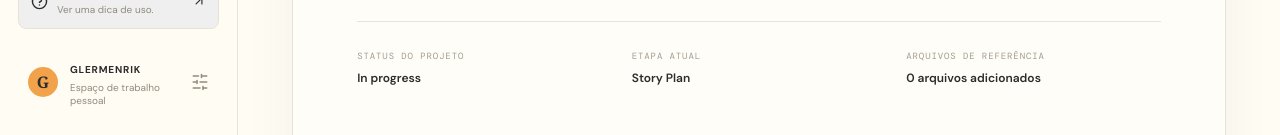
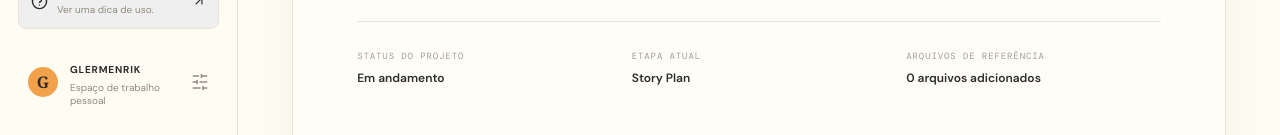
Before and after one commit to studio-gh/portfolio-studio, a React (Vite) app: page / in a window 1280 px wide. Both pictures are taken after a click on the button "Prévia do projeto". Shown: the part 665-800 px from the top of the page. Built offline with nearby package versions, Linux system fonts and the light colour scheme; a web font is replaced by a local one.

Commit message:
Refina textos restantes e filtros em português brasileiro

```diff
--- a/src/App.tsx
+++ b/src/App.tsx
@@ -5,7 +5,7 @@ type Stage = "Drop In" | "Evidence" | "Story Plan" | "Design" | "Your Look" | "P
 type Project = { id: string; title: string; category: string; stage: Stage; updated: string; description: string; };
 type AssetMeta = { id: string; name: string; type: string; size: number; };
 type TemplateName = "Bento" | "Studio" | "Editorial";
-type FilterName = "All projects" | "In progress" | "Ready to publish";
+type FilterName = "Todos os projetos" | "Em andamento" | "Prontos para publicar";
 type Section = "Overview" | "Case studies" | "Appearance" | "Preview";
 const sectionLabels: Record<Section, string> = { Overview: "Visão geral", "Case studies": "Estudos de caso", Appearance: "Aparência", Preview: "Prévia" };
 const stageLabels: Record<Stage, string> = { "Drop In": "Adicionar materiais", Evidence: "Evidências", "Story Plan": "Estrutura da história", Design: "Design", "Your Look": "Sua identidade", Publish: "Publicação" };
@@ -81,7 +81,7 @@ export default function App() {
   const [active, setActive] = useState<Stage>("Drop In");
   const [selected, setSelected] = useState<string>("p1");
   const [query, setQuery] = useState("");
-  const [filter, setFilter] = useState<FilterName>("All projects");
+  const [filter, setFilter] = useState<FilterName>("Todos os projetos");
   const [section, setSection] = useState<Section>("Overview");
   const [approved, setApproved] = useState<Record<string, boolean>>(() => readJSON("portfolio-studio-approved", {}));
   const [showNew, setShowNew] = useState(false);
@@ -98,7 +98,7 @@ export default function App() {
   const current = projects.find(p => p.id === selected) ?? projects[0];
   const filtered = useMemo(() => projects.filter(p => {
     const matchesQuery = (p.title + " " + p.category + " " + p.description).toLowerCase().includes(query.toLowerCase());
-    const matchesFilter = filter === "All projects" || (filter === "In progress" && p.stage !== "Publish") || (filter === "Ready to publish" && p.stage === "Publish");
+    const matchesFilter = filter === "Todos os projetos" || (filter === "Em andamento" && p.stage !== "Publish") || (filter === "Prontos para publicar" && p.stage === "Publish");
     return matchesQuery && matchesFilter;
   }), [projects, query, filter]);
 
@@ -187,7 +187,7 @@ export default function App() {
             <h1>{current.title}</h1>
             <p className="case-preview-intro">{current.description || "Uma história de projeto em construção. Adicione contexto e evidências no editor para desenvolver esta introdução."}</p>
             <div className="case-preview-rule"/>
-            <div className="case-preview-grid"><div><span>STATUS DO PROJETO</span><b>{approved[current.id] ? "Aprovado para o design" : "In progress"}</b></div><div><span>ETAPA ATUAL</span><b>{current.stage}</b></div><div><span>ARQUIVOS DE REFERÊNCIA</span><b>{currentAssets.length} arquivos adicionados</b></div></div>
+            <div className="case-preview-grid"><div><span>STATUS DO PROJETO</span><b>{approved[current.id] ? "Aprovado para o design" : "Em andamento"}</b></div><div><span>ETAPA ATUAL</span><b>{current.stage}</b></div><div><span>ARQUIVOS DE REFERÊNCIA</span><b>{currentAssets.length} arquivos adicionados</b></div></div>
             <section><div className="eyebrow">A HISTÓRIA</div><h2>O desafio</h2><p>{notes[current.id]?.trim() || "Suas anotações aparecerão aqui quando você adicioná-las na etapa de evidências. Este é um texto ilustrativo, não um conteúdo extraído do projeto."}</p></section>
             <section><div className="eyebrow">ARQUIVOS DE REFERÊNCIA</div><h2>Arquivos do projeto</h2><div className="preview-file-list">{currentAssets.length ? currentAssets.map(file => <div key={file.id}><FileText size={16}/><span>{file.name}</span><small>{Math.max(1,Math.round(file.size/1024))} KB</small></div>) : <p>Nenhum arquivo adicionado ainda.</p>}</div></section>
             <div className="preview-footnote">PRÉVIA PRIVADA · NÃO PUBLICADA</div>
@@ -225,7 +225,7 @@ export default function App() {
           <div className="project-info"><div><h3>{p.title}</h3><p>{p.description}</p></div><div className="project-meta"><span><i className="status-dot"/> {stageLabels[p.stage]}</span><span>{p.updated}</span></div></div>
         </button>)}</div>
         {section === "Case studies" && <div className="case-preview-link"><button className="outline-button" onClick={() => openPreview(current)}><ArrowUpRight size={14}/> Ver prévia deste estudo de caso</button></div>}
-        {filtered.length === 0 && <div className="empty-results">Nenhum projeto corresponde à busca. <button className="text-button" onClick={() => {setQuery("");setFilter("All projects");}}>Limpar filtros</button></div>}\n        </>}
+        {filtered.length === 0 && <div className="empty-results">Nenhum projeto corresponde à busca. <button className="text-button" onClick={() => {setQuery("");setFilter("Todos os projetos");}}>Limpar filtros</button></div>}\n        </>}
 
         {section === "Overview" && <section className="engine">
           <div className="engine-top"><div><div className="eyebrow">MOTOR DE ESTUDOS DE CASO <span className="live-dot"/></div><h2>Do material bruto<br/>to <em>pronta para compartilhar.</em></h2></div><div className="engine-note">Um processo guiado, não mais uma página em branco.<br/>Etapas claras. Uma boa história.</div></div>
```
